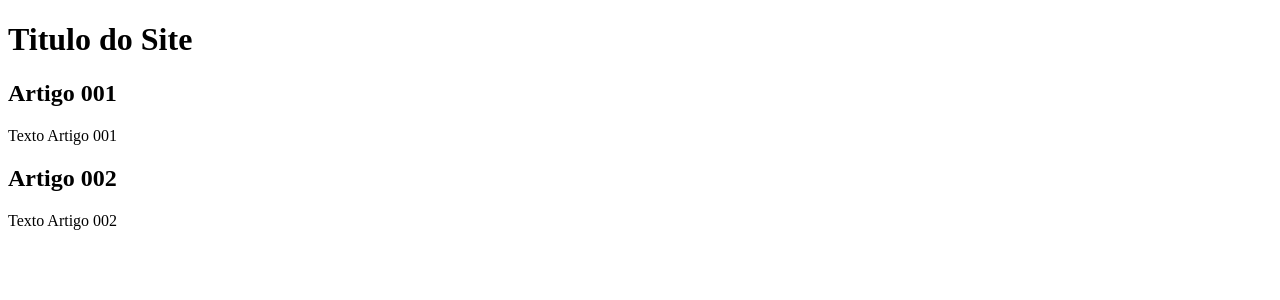
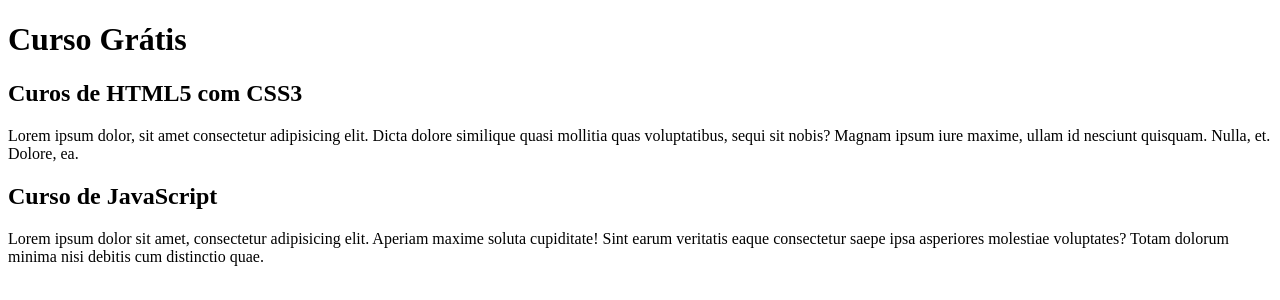
Before and after one commit to Romenildo-max/projeto-site, a plain HTML site: page index.html in a window 1280 px wide. Drawn offline with Linux system fonts and the light colour scheme.

Commit message:
comecei escrever o conteudo

```diff
--- a/index.html
+++ b/index.html
@@ -8,15 +8,15 @@
 <body>
     <main>
         <header>
-            <h1>Titulo do Site</h1>
+            <h1>Curso Grátis</h1>
         </header>
         <article>
-            <h2>Artigo 001</h2>
-            <p>Texto Artigo 001</p>
+            <h2>Curos de HTML5 com CSS3</h2>
+            <p>Lorem ipsum dolor, sit amet consectetur adipisicing elit. Dicta dolore similique quasi mollitia quas voluptatibus, sequi sit nobis? Magnam ipsum iure maxime, ullam id nesciunt quisquam. Nulla, et. Dolore, ea.</p>
         </article>
         <article>
-            <h2>Artigo 002</h2>
-            <p>Texto Artigo 002</p>
+            <h2>Curso de JavaScript</h2>
+            <p>Lorem ipsum dolor sit amet, consectetur adipisicing elit. Aperiam maxime soluta cupiditate! Sint earum veritatis eaque consectetur saepe ipsa asperiores molestiae voluptates? Totam dolorum minima nisi debitis cum distinctio quae.</p>
         </article>
     </main>
 </body>
```
